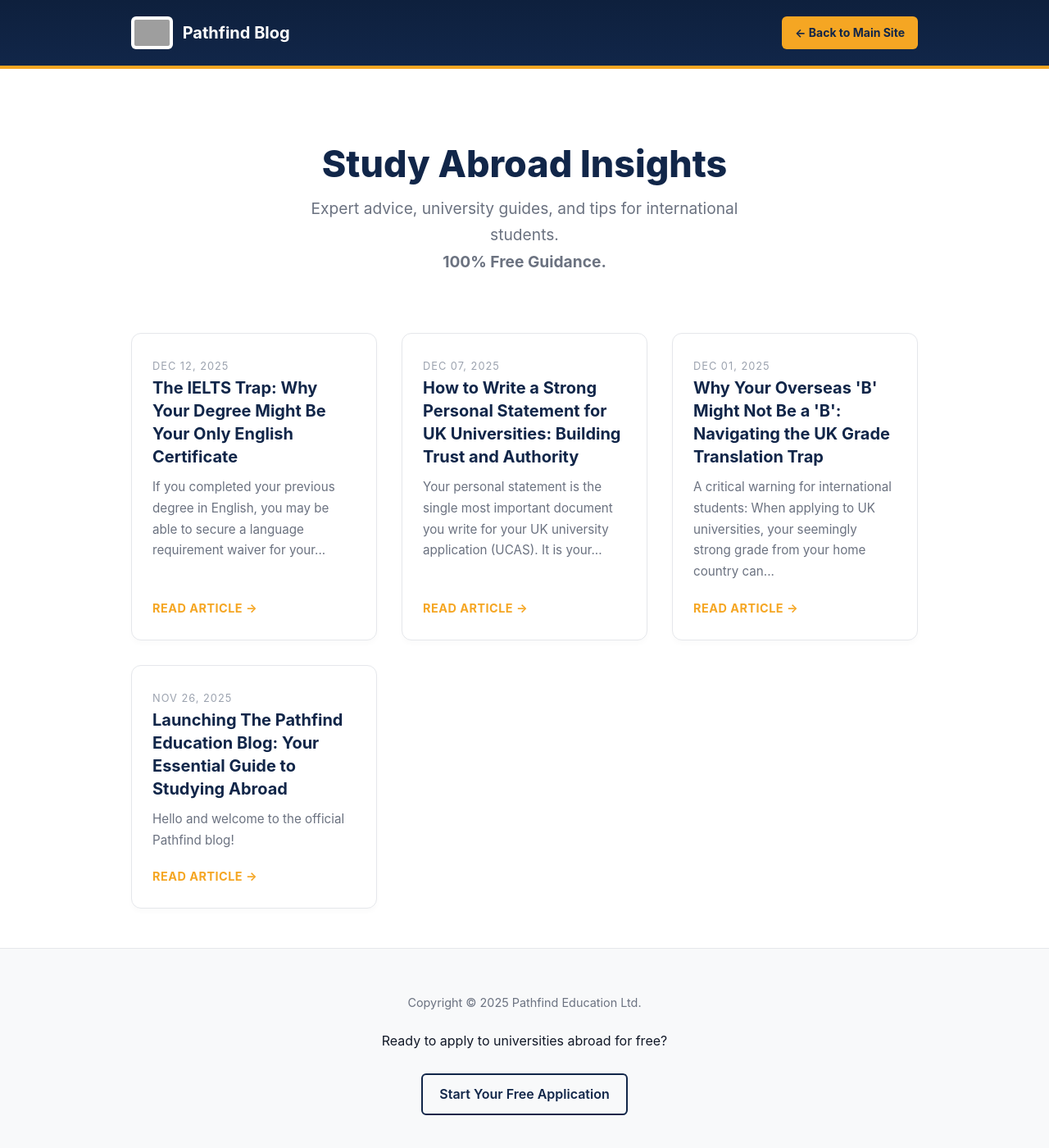
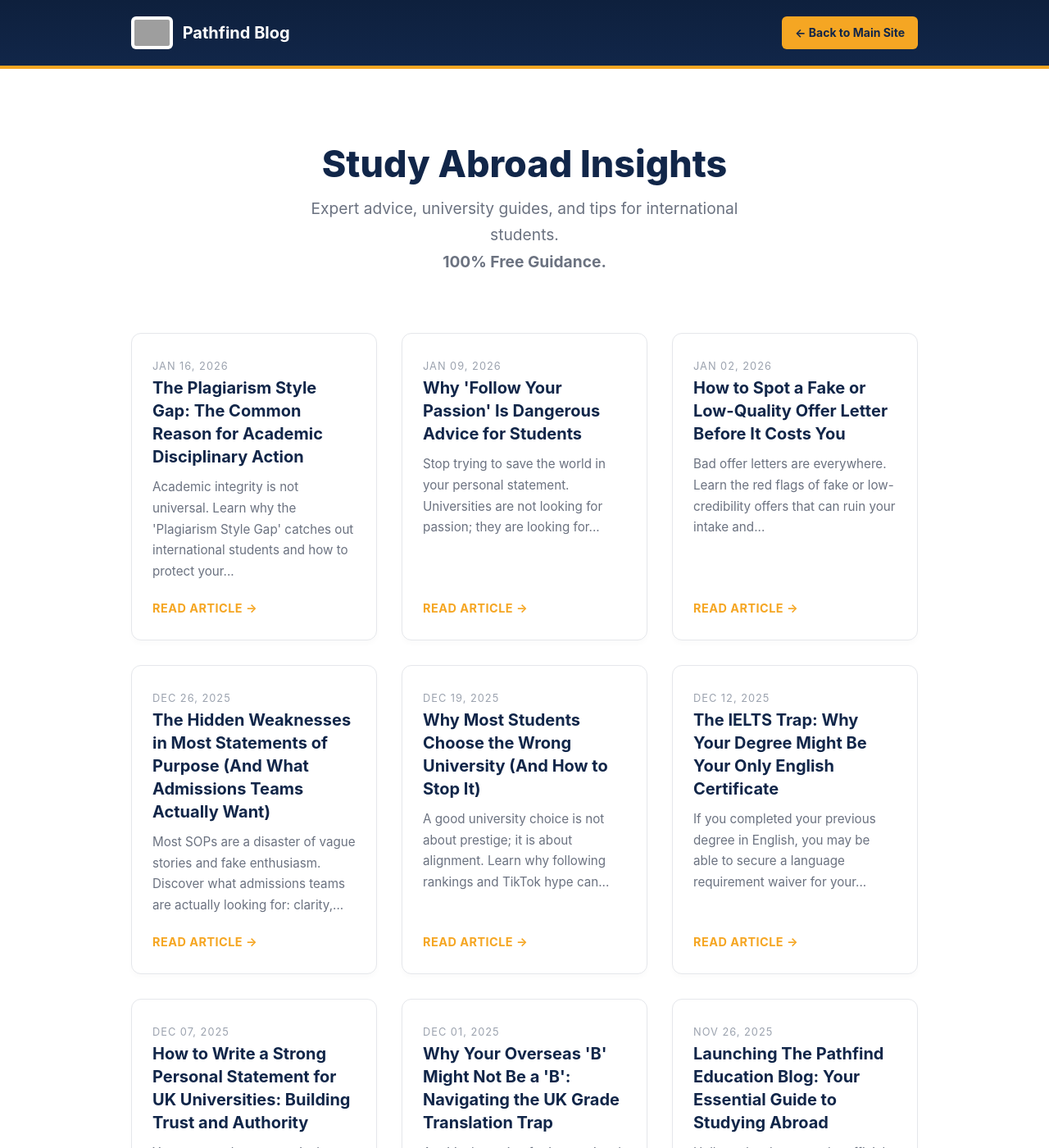
Before and after one commit to PathfindEd/Pathfind-Education-Blog, a Jekyll site: the page built from index.html, in a window 1280 px wide and 1400 px high. Shown: the whole window at 82% size. Built offline with Jekyll 4.4.1, drawn with Linux system fonts in a browser that asks for light colours; grey boxes are pictures that could not be loaded.

Commit message:
new blog posts, removed published date

```diff
--- a/_layouts/default.html
+++ b/_layouts/default.html
@@ -24,7 +24,6 @@
     body {
       font-family: -apple-system, BlinkMacSystemFont, 'Segoe UI', Roboto, Helvetica, Arial, sans-serif;
       margin: 0;
-      /* CSS property must be 'color' (US), but output is British compliant */
       color: var(--text);
       line-height: 1.7;
       background: #fff;
--- /dev/null
+++ b/_posts/2025-12-19-why-most-students-choose-the-wrong-university.md
@@ -0,0 +1,39 @@
+---
+layout: post
+title: "Why Most Students Choose the Wrong University (And How to Stop It)"
+date: 2025-12-19 08:00:00 +0000
+categories: [study abroad, university selection, career planning, student advice]
+tags: [university rankings, admissions, career goals, higher education]
+excerpt: "A good university choice is not about prestige; it is about alignment. Learn why following rankings and TikTok hype can lead to a degree that feels irrelevant."
+---
+
+## Why Most Students Choose the Wrong University (And How to Stop It)
+
+Students often pick universities for the wrong reasons. They rely on global rankings they do not fully understand, the opinions of friends, or viral social media trends. They look at random "top 10" lists created by marketing agencies rather than academic professionals.
+
+The result is often disappointment. Students arrive on campus only to find the course material irrelevant, the workload unmanageable, or the teaching style incompatible with their learning strengths.
+
+---
+
+## The Myth of Prestige
+
+A successful university choice is rarely about the brand name or the prestige of the institution. It is about **alignment**.
+
+To make a smart choice, you must evaluate four critical factors:
+
+1.  **Academic Background:** Does your previous study history prove you can handle this specific curriculum?
+2.  **Career Goals:** Does this specific department have strong industry links to the job you actually want?
+3.  **Financial Reality:** Is the return on investment clear, and can you sustain the cost without compromising your studies?
+4.  **Ability to Succeed:** Are you setting yourself up to thrive, or just to survive?
+
+If a student cannot clearly explain why they chose a specific course beyond "it is a good school," the admissions team will notice immediately. A lack of clear motivation is one of the fastest ways to a rejection letter.
+
+---
+
+## Our Job: Cut Through the Noise
+
+Our role is simple. We help you ignore the marketing nonsense and the peer pressure. We work to match you with a programme you can justify, a course you can complete, and a degree that leads to a viable career path.
+
+Choosing a university based on guesswork is expensive. Choosing based on alignment is an investment.
+
+Get in touch with us. Along with our trusted partners, we will be by your side throughout the journey to ensure your choice makes sense for your future. Best of all, our guidance is completely free.
--- /dev/null
+++ b/_posts/2025-12-26-hidden-weaknesses-in-statements-of-purpose.md
@@ -0,0 +1,42 @@
+---
+layout: post
+title: "The Hidden Weaknesses in Most Statements of Purpose (And What Admissions Teams Actually Want)"
+date: 2025-12-26 08:00:00 +0000
+categories: [admissions, personal statement, sop, application tips]
+tags: [writing tips, university application, sop, admissions essay]
+excerpt: "Most SOPs are a disaster of vague stories and fake enthusiasm. Discover what admissions teams are actually looking for: clarity, logic, and structure."
+---
+
+## The Hidden Weaknesses in Most Statements of Purpose
+
+Most Statements of Purpose (SOPs) are disjointed. They are often filled with vague stories, recycled templates found online, manufactured enthusiasm, and zero logical flow.
+
+A common mistake is writing at length about "passion" without ever explaining the academic progression that backs it up. Students often list achievements like a shopping list but fail to show how those achievements connect to the specific master's or undergraduate programme they are applying for.
+
+---
+
+## What Admissions Teams Look For
+
+University admissions officers are not looking for poetry or dramatic storytelling. They are looking for **clarity**.
+
+Your SOP needs to answer five specific questions with absolute precision:
+
+1.  Why this specific programme?
+2.  Why are you applying now?
+3.  How have you prepared yourself academically for this level of study?
+4.  What is your specific professional end goal?
+5.  Why is this plan realistic given your background?
+
+---
+
+## The Architecture of a Good SOP
+
+A strong SOP is structured, factual, and specific. Every claim you make must point to the next logical step in your career or academic journey.
+
+* **No Filler:** If a sentence does not advance your argument, delete it.
+* **No Motivational Speeches:** Do not preach to the professor about their own subject; show them you are ready to learn it.
+* **No Contradictions:** Ensure your stated goals align with the course modules.
+
+If the logic of your SOP does not hold up, the application collapses. It is that simple.
+
+We can help you identify the best course for your profile, and our trusted partners can help refine your application documents to ensure you present the strongest possible case for admission.
--- /dev/null
+++ b/_posts/2026-01-02-how-to-spot-fake-university-offer-letters.md
@@ -0,0 +1,37 @@
+---
+layout: post
+title: "How to Spot a Fake or Low-Quality Offer Letter Before It Costs You"
+date: 2026-01-02 08:00:00 +0000
+categories: [student safety, admissions scams, offer letters, university guides]
+tags: [fraud prevention, offer letter, university scams, international study]
+excerpt: "Bad offer letters are everywhere. Learn the red flags of fake or low-credibility offers that can ruin your intake and cost you thousands."
+---
+
+## How to Spot a Fake or Low-Quality Offer Letter
+
+In the rush to secure a university place, students often become targets for bad actors. Bad offer letters are everywhere. Some are outright fakes created by scammers. Others are technically "real" but come from institutions with such poor academic standing that the offer is effectively useless for your long-term career.
+
+Students often accept these because they simply do not know better, only to find out later that the degree is not recognised or the campus does not exist as advertised.
+
+---
+
+## The Obvious Red Flags
+
+Before you pay any deposit, check the offer letter for these immediate warning signs:
+
+* **Email Source:** Does the email come from a generic domain (like Gmail or Yahoo) instead of the official institutional domain (e.g., .ac.uk or .edu)?
+* **Missing Details:** Are signatures missing? Is there no clear Application ID or Student Reference Number?
+* **Suspicious Speed:** Did you receive an "unconditional" offer within hours of applying? Real admissions processes take time.
+* **Phantom Programmes:** Does the course title on the letter match exactly what is listed on the university's official website?
+* **Fee Discrepancies:** Do the fees requested in the letter differ from the public fee structure?
+* **Zero Refund Policy:** Credible universities have clear, fair refund policies for deposits. Scams do not.
+
+---
+
+## The Deeper Risks
+
+Beyond the obvious scams, there are "low quality" traps. These include colleges that have no published faculty list, or institutions that operate under multiple different brand names to hide a history of poor student outcomes and academic disciplinary issues.
+
+If you cannot verify the offer letter independently, you should not proceed.
+
+We partner exclusively with legitimate, accredited universities offering recognised courses. When you work with us, you can be certain that your offer letter is real and your future is secure.
--- /dev/null
+++ b/_posts/2026-01-09-why-follow-your-passion-is-dangerous-advice.md
@@ -0,0 +1,46 @@
+---
+layout: post
+title: "Why 'Follow Your Passion' Is Dangerous Advice for Students"
+date: 2026-01-09 08:00:00 +0000
+categories: [personal statement, academic advice, student strategy, ivy league]
+tags: [intellectual vitality, passion, essay writing, university admissions]
+excerpt: "Stop trying to save the world in your personal statement. Universities are not looking for passion; they are looking for Intellectual Vitality."
+---
+
+## Why "Follow Your Passion" Is Dangerous Advice
+
+The most dangerous advice given to high school students is to "follow their passion."
+
+Most seventeen-year-olds do not have a defined, life-altering passion yet. When we ask them to define one for a university application, they panic. They manufacture a narrative that sounds fake because they think they need to promise to save the world just to get into a good engineering or arts programme.
+
+This approach creates anxiety and leads to weak, generic applications.
+
+---
+
+## The Rabbit Hole Method
+
+At Pathfind Education, we look for something different. We look for your "Rabbit Hole."
+
+Admissions officers at top-tier universities are often looking for **Intellectual Vitality**, not just passion. They want to see how your brain works when no one is grading you.
+
+The difference is distinct:
+* **Passion** feels like a heavy life commitment.
+* **Intellectual Vitality** feels like a late-night internet search.
+
+---
+
+## The Browser History Test
+
+If you are a student stuck on your personal statement, stop trying to sound profound. Instead, try the Browser History Test.
+
+Open your laptop or phone. Look at the last fifty things you searched for, read, or watched on YouTube when you were procrastinating.
+
+* Are you watching videos on how suspension bridges are engineered?
+* Are you reading forums about the geopolitical history of the Balkans?
+* Are you analysing the colour theory used in 90s anime?
+
+That is not wasting time. That is your raw data. Universities want students who get obsessed with specific, niche topics.
+
+A student who writes an essay about the physics of a suspension bridge because they genuinely love the mechanics will beat a student who writes a generic essay about "wanting to be an engineer to help people" every single time.
+
+Stop looking for a noble passion. Start looking for your weird obsessions. That is where your best essay is hiding.
--- /dev/null
+++ b/_posts/2026-01-16-the-plagiarism-style-gap.md
@@ -0,0 +1,34 @@
+---
+layout: post
+title: "The Plagiarism Style Gap: The Common Reason for Academic Disciplinary Action"
+date: 2026-01-16 08:00:00 +0000
+categories: [academic integrity, study tips, student success, university prep]
+tags: [plagiarism, citations, academic misconduct, study abroad]
+excerpt: "Academic integrity is not universal. Learn why the 'Plagiarism Style Gap' catches out international students and how to protect your grades."
+---
+
+## The Plagiarism Style Gap
+
+The most common reason for academic disciplinary action against international students is rarely deliberate cheating. It is failing to understand the **Plagiarism Style Gap**.
+
+Many students arrive in the UK or North America accustomed to different citation practices. In some educational systems, heavy paraphrasing or collective studying is the norm and is encouraged.
+
+However, in a Western university environment, these same practices can swiftly lead to failure on a module or even expulsion from the university.
+
+---
+
+## Academic Integrity is Specific
+
+Academic integrity is not a vague, universal concept. It is a highly specific, institutionally enforced set of rules.
+
+You must understand that in the eyes of a university academic board, the penalty for "unintentional plagiarism"—forgetting a reference or paraphrasing too closely—is often exactly the same as the penalty for deliberate cheating.
+
+---
+
+## The Cheapest Insurance Policy
+
+The best way to protect your degree is to master referencing before you arrive.
+
+Before you write your first essay, ensure you can correctly cite three sources using the host country's preferred style (such as Harvard, APA, or Chicago). Understanding the difference between a direct quote, a paraphrase, and a summary is vital.
+
+Learning these technical skills early is the cheapest insurance policy for your academic career.
```
Also changed, not shown: _layouts/post.html (+1 -6 lines), _posts/2025-12-07-how-to-write-a-strong-personal-statement-for-uk-universities.md (+0 -8 lines).
